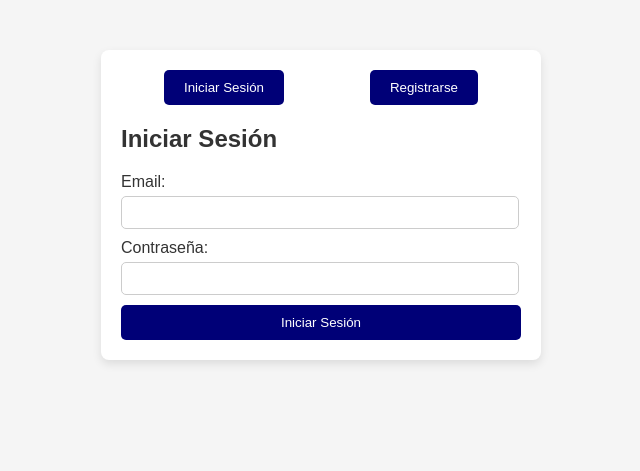
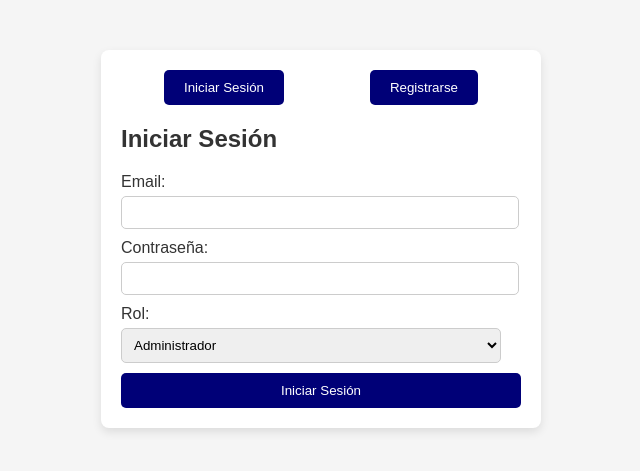
Before and after one commit to Ftalejo69/inventario, a PHP site: page / in a window 1280 px wide. Shown: the top 471 px of the page, without its empty margins (319-959 px from the left). Run offline with PHP 8.4, Linux system fonts and the light colour scheme.

Commit message:
actualizacion/roles/inicio/registro

```diff
--- a/index.html
+++ b/index.html
@@ -19,6 +19,12 @@
                 <input type="email" id="email" name="email" required><br>
                 <label for="password">Contraseña:</label>
                 <input type="password" id="password" name="password" required><br>
+                <label for="rol">Rol:</label>
+                <select id="rol" name="rol" required>
+                    <option value="Administrador">Administrador</option>
+                    <option value="Vendedor">Vendedor</option>
+                    <option value="Comprador">Comprador</option>
+                </select><br>
                 <input type="submit" value="Iniciar Sesión">
             </form>
         </div>
--- a/login.php
+++ b/login.php
@@ -15,11 +15,12 @@ if ($conexion->connect_error) {
 if ($_SERVER["REQUEST_METHOD"] == "POST") {
     $email = $_POST["email"];
     $password = $_POST["password"];
+    $rol = $_POST["rol"];
 
     // Buscar usuario en la base de datos
-    $sql = "SELECT id, contrasena, rol FROM usuarios WHERE email = ?";
+    $sql = "SELECT id, password, rol FROM usuarios WHERE email = ? AND rol = ?";
     $stmt = $conexion->prepare($sql);
-    $stmt->bind_param("s", $email);
+    $stmt->bind_param("ss", $email, $rol);
     $stmt->execute();
     $stmt->store_result();
 
```
